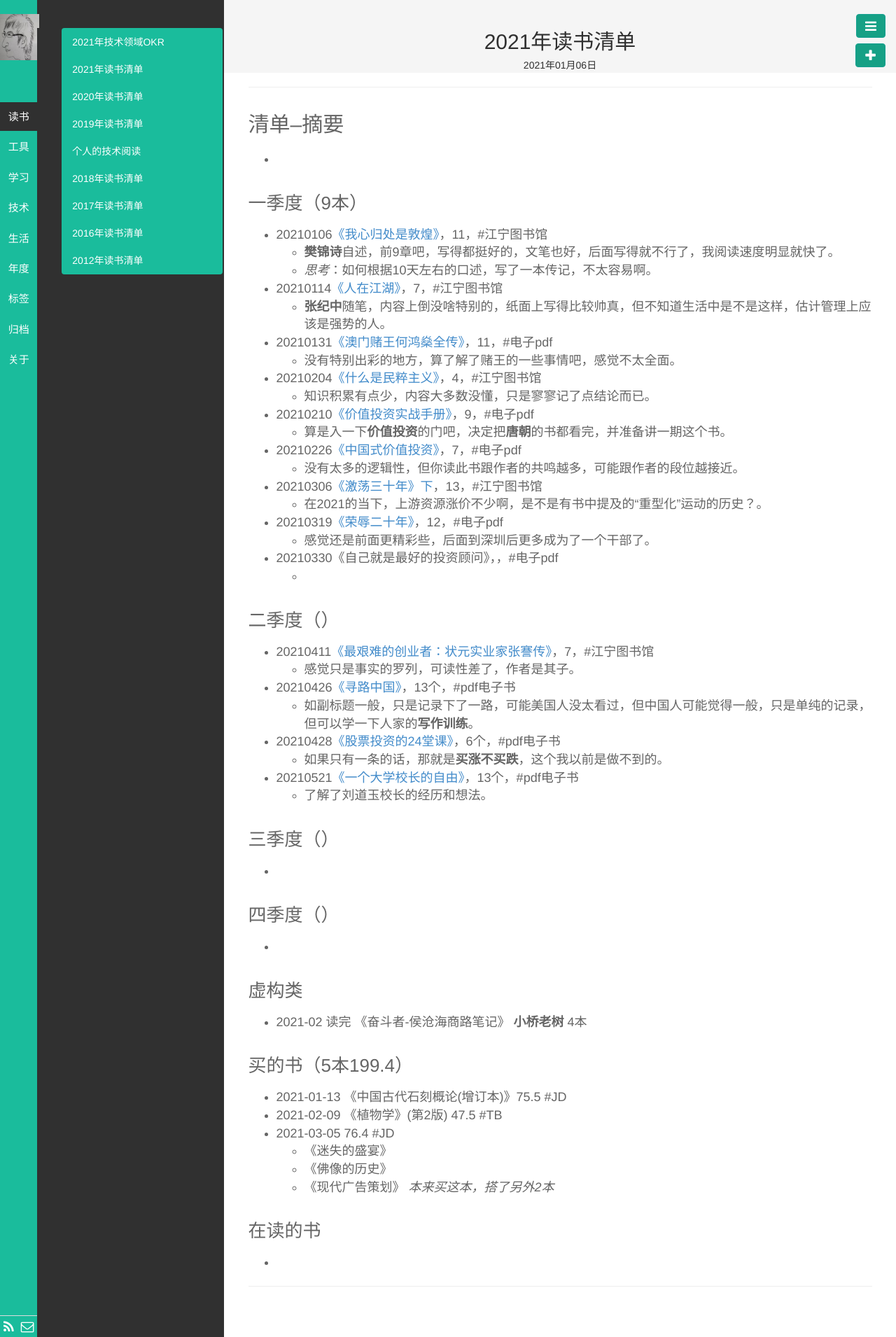
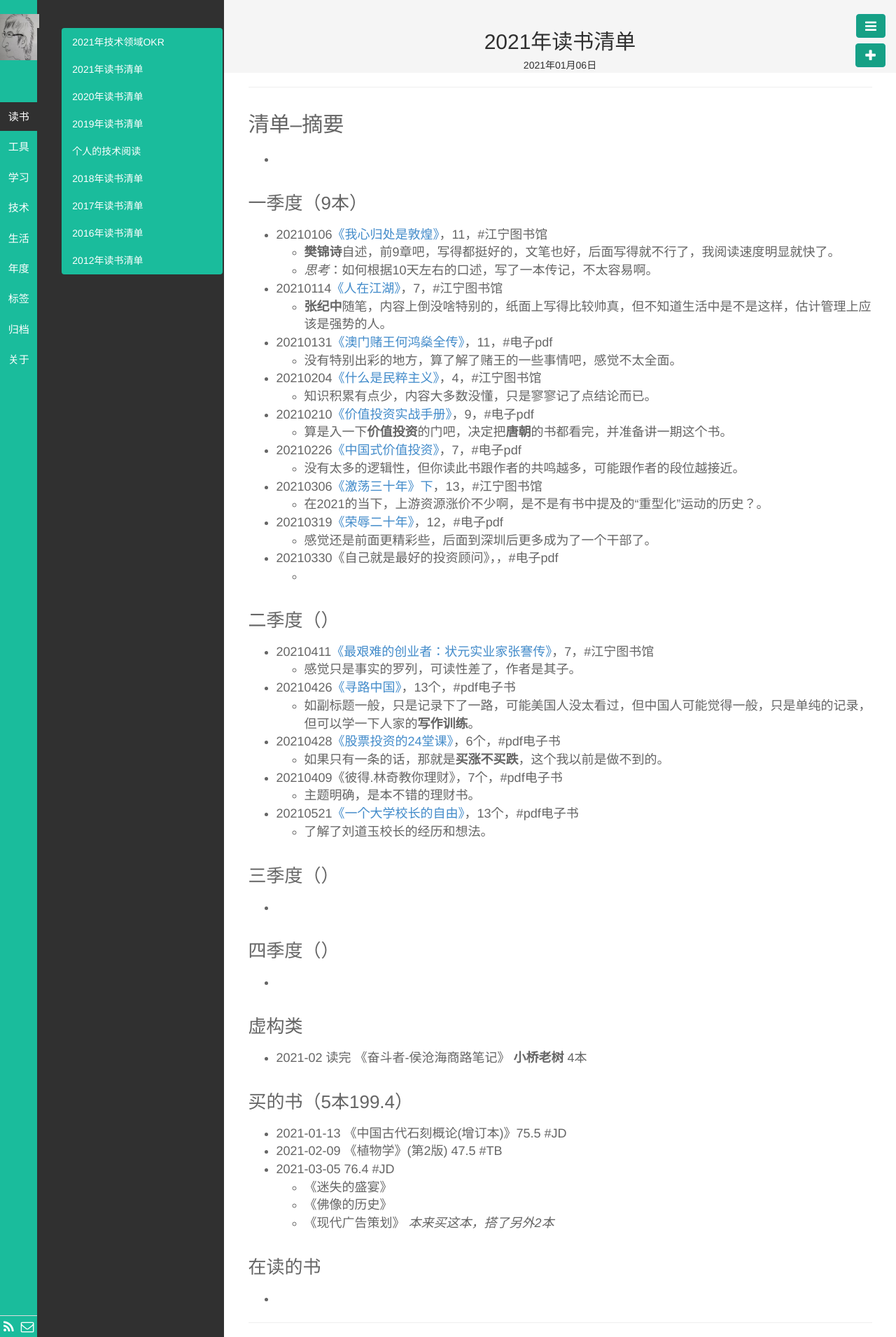
Before and after one commit to wolflion/blog, a Jekyll site: the page built from _posts/读书/2021-01-06-book-list-2021.md, in a window 1280 px wide. Shown: the whole page at 70% size. Built offline with Jekyll 4.4.1, drawn with Linux system fonts in a browser that asks for light colours.

Commit message:
Update 2021-01-06-book-list-2021.md

```diff
--- a/_posts/读书/2021-01-06-book-list-2021.md
+++ b/_posts/读书/2021-01-06-book-list-2021.md
@@ -42,6 +42,8 @@ description:
   + 如副标题一般，只是记录下了一路，可能美国人没太看过，但中国人可能觉得一般，只是单纯的记录，但可以学一下人家的**写作训练**。
 + 20210428[《股票投资的24堂课》](https://www.jianshu.com/p/5889a549fe4a)，6个，#pdf电子书
   + 如果只有一条的话，那就是**买涨不买跌**，这个我以前是做不到的。
++ 20210409《彼得.林奇教你理财》，7个，#pdf电子书
+  + 主题明确，是本不错的理财书。
 + 20210521[《一个大学校长的自由》](https://www.jianshu.com/p/ec52b33a9d77)，13个，#pdf电子书
   + 了解了刘道玉校长的经历和想法。
 
```
